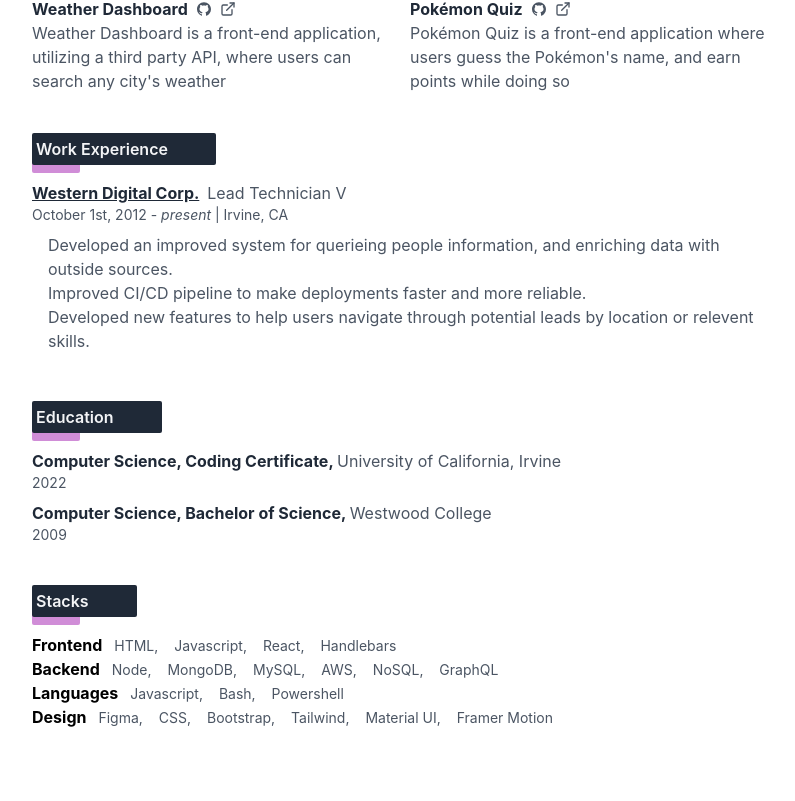
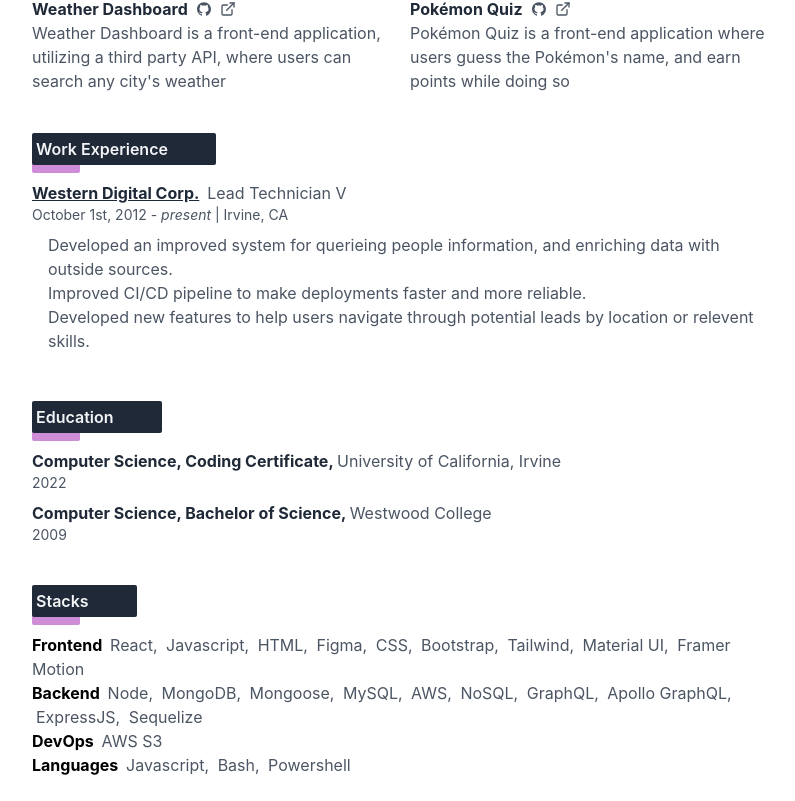
Before and after one commit to brianalegre/Resume, a React (Create React App) app: page / in a window 1280 px wide. Shown: the part 555-1356 px from the top of the page, without its empty margins (424-1219 px from the left). Before the commit the page ends 1308 px from the top, so only its background shows below. Built offline with nearby package versions, Linux system fonts and the light colour scheme.

Commit message:
Fixed formatting in Stacks

```diff
--- a/src/components/Stacks.js
+++ b/src/components/Stacks.js
@@ -13,19 +13,19 @@
     const stacksList = stacks.map((stack, index) => {
         return (
             <ul key={stack + index}>
-                <li className="space-x-3">
-                    <span className="font-bold">{stack.name}</span>
+                <li className="space-x-1">
+                    <span className="font-bold">{stack.name}    </span>
                     {/* Map each keyword from each stack name */}
                     {stack.keywords.map((keyword, index, arr) => {
                         if (index === arr.length - 1) {
                             // Last keyword
                             return (
-                                <span key={keyword + index} className="text-sm text-gray-600">{keyword}</span>
+                                <span key={keyword + index} className="text-gray-600">{keyword}</span>
                             )
                         } else {
                             // Not last keyword
                             return (
-                                <span key={keyword + index} className="text-sm text-gray-600">{keyword}, </span>
+                                <span key={keyword + index} className="text-gray-600">{keyword}, </span>
                             )
                         }
                     })}
--- a/src/resumeData.js
+++ b/src/resumeData.js
@@ -97,10 +97,15 @@
         "stacks": [
             {
                 "keywords": [
+                    "React",
+                    "Javascript",
                     "HTML",
-                    "Javascript",
-                    "React",
-                    "Handlebars",
+                    "Figma",
+                    "CSS",
+                    "Bootstrap",
+                    "Tailwind",
+                    "Material UI",
+                    "Framer Motion"
                 ],
                 "name": "Frontend"
             },
@@ -108,12 +113,22 @@
                 "keywords": [
                     "Node",
                     "MongoDB",
+                    "Mongoose",
                     "MySQL",
                     "AWS",
                     "NoSQL",
-                    "GraphQL"
+                    "GraphQL",
+                    "Apollo GraphQL",
+                    "ExpressJS",
+                    "Sequelize",
                 ],
                 "name": "Backend"
+            },
+            {
+                "keywords": [
+                    "AWS S3",
+                ],
+                "name": "DevOps"
             },
             {
                 "keywords": [
@@ -123,17 +138,6 @@
                 ],
                 "name": "Languages"
             },
-            {
-                "keywords": [
-                    "Figma",
-                    "CSS",
-                    "Bootstrap",
-                    "Tailwind",
-                    "Material UI",
-                    "Framer Motion"
-                ],
-                "name": "Design"
-            }
         ],
     },
     {
```
